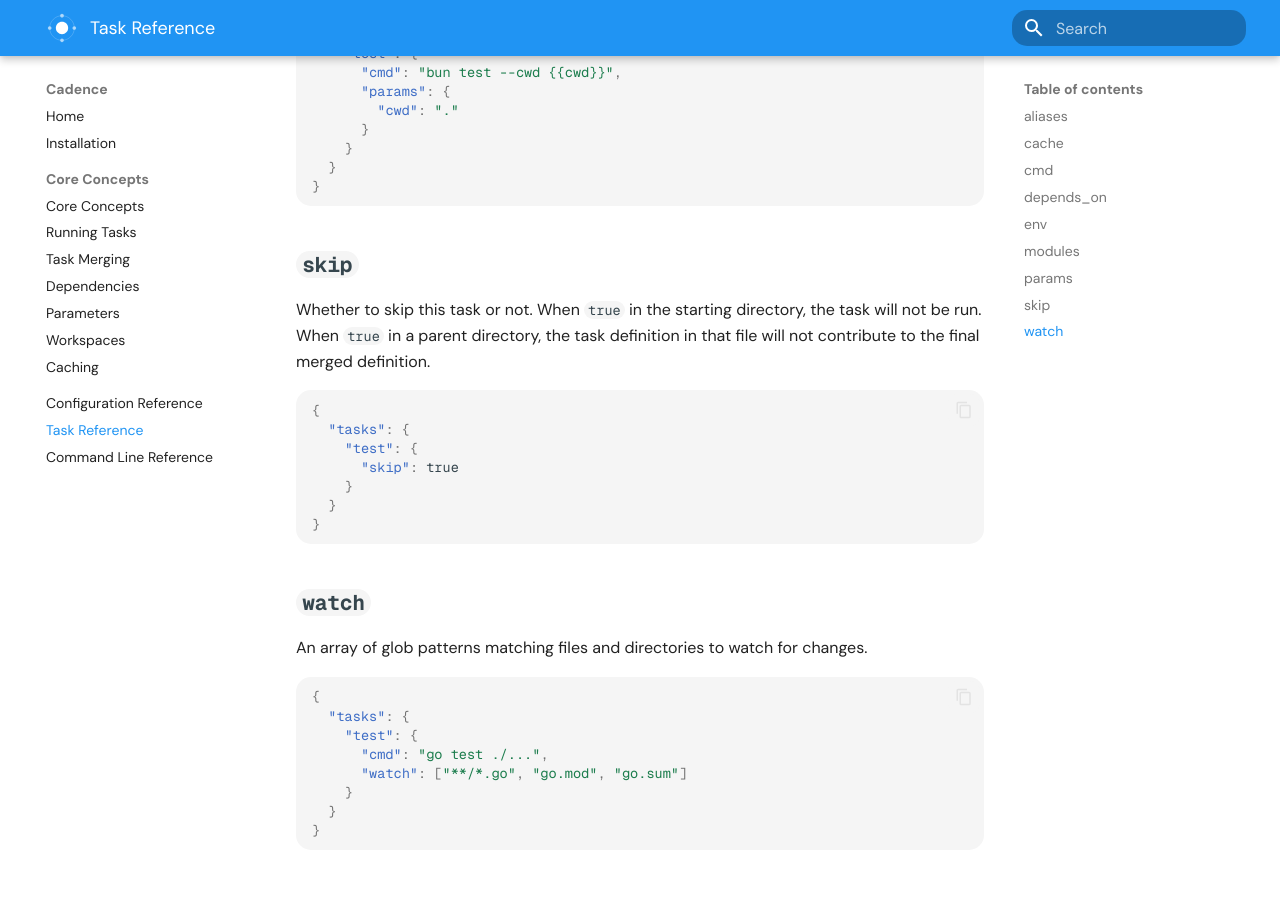
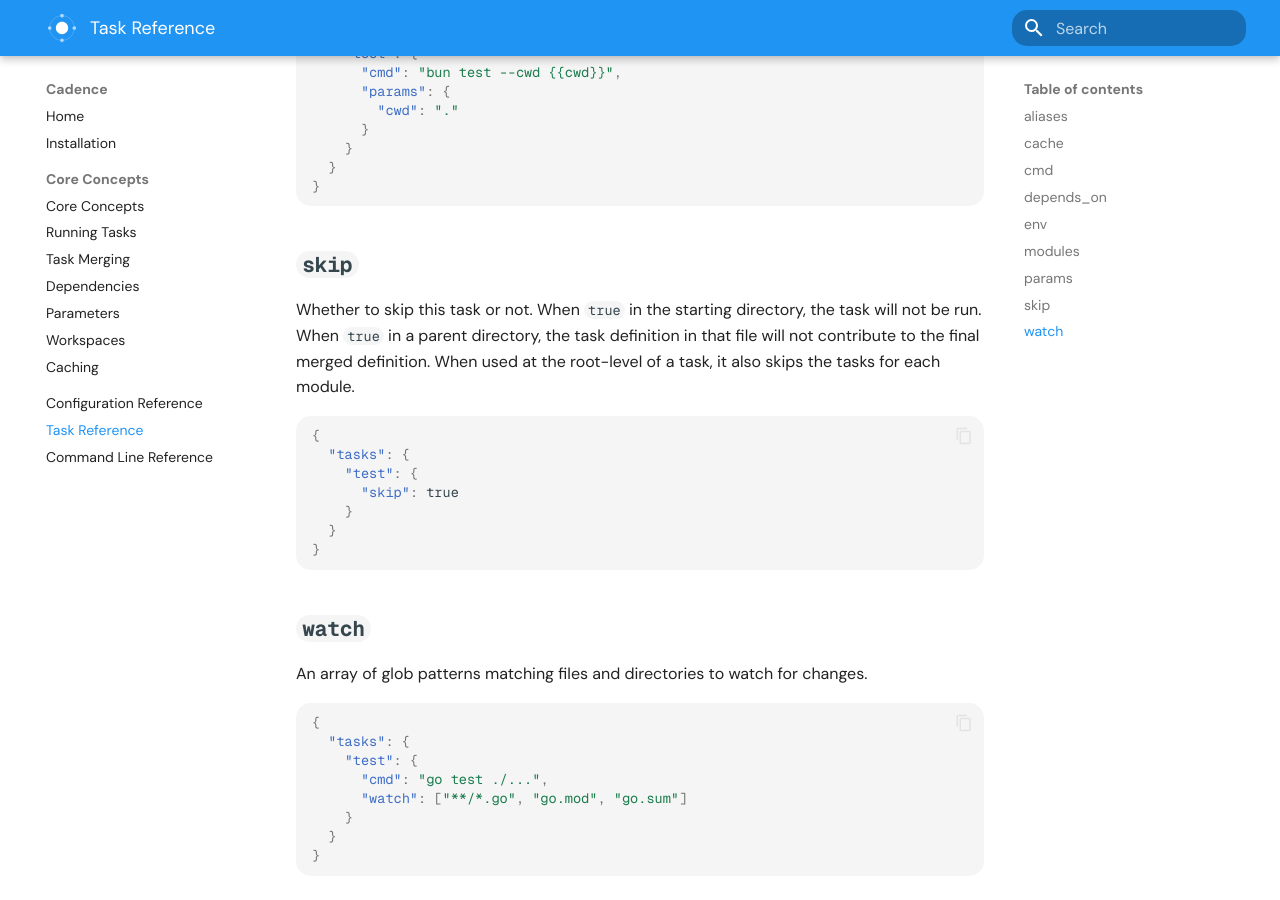
Before and after one commit to meechdw/cadence, an MkDocs documentation site: the page built from docs/task-reference.md, in a window 1280 px wide and 900 px high, scrolled down 3052 px. Built offline with MkDocs 1.6.1 and Material for MkDocs 9.7.7, drawn with Linux system fonts in a browser that asks for light colours; before the commit the page ends 3926 px from its top, so only the background shows below that.

Commit message:
docs: document that skip can be used to skip all modules

````diff
--- a/docs/task-reference.md
+++ b/docs/task-reference.md
@@ -159,7 +159,8 @@ with `value` and `pass_to` properties. See
 
 Whether to skip this task or not. When `true` in the starting directory, the
 task will not be run. When `true` in a parent directory, the task definition in
-that file will not contribute to the final merged definition.
+that file will not contribute to the final merged definition. When used at the
+root-level of a task, it also skips the tasks for each module.
 
 ```json
 {
````
